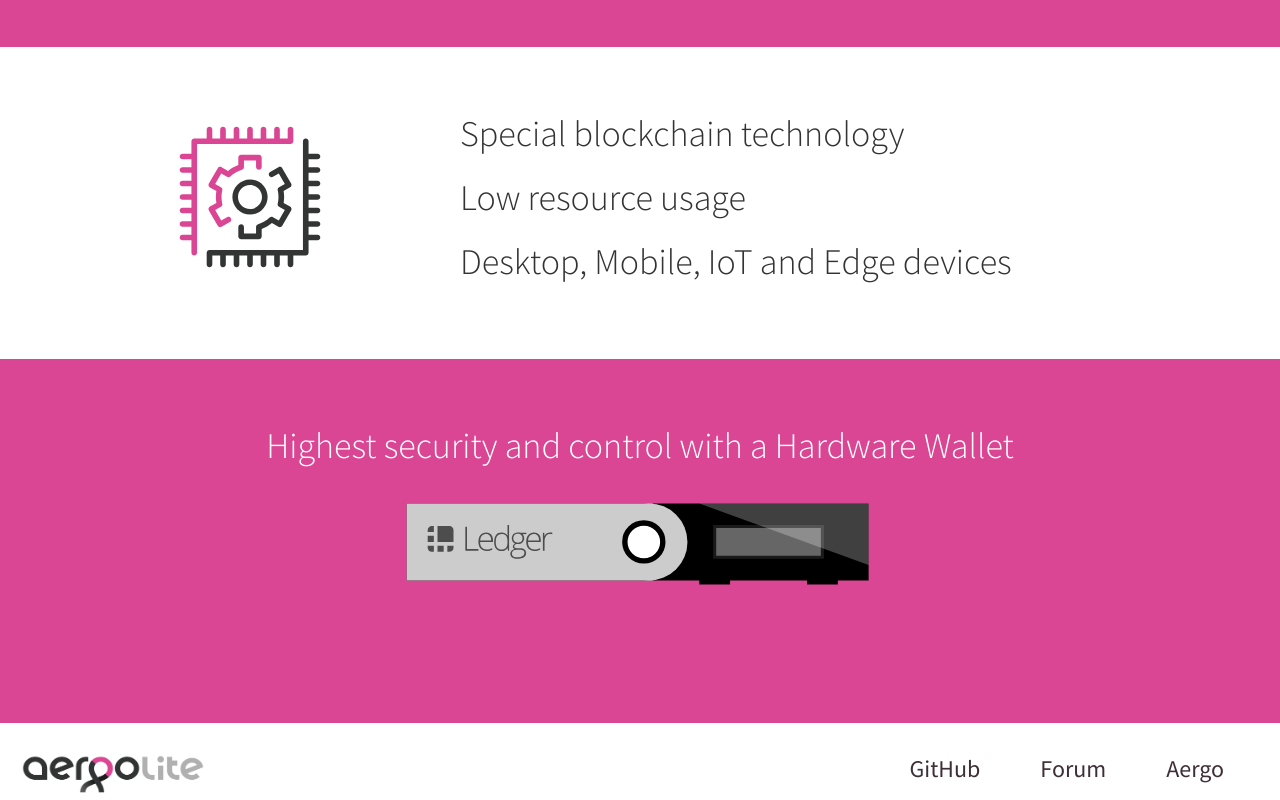
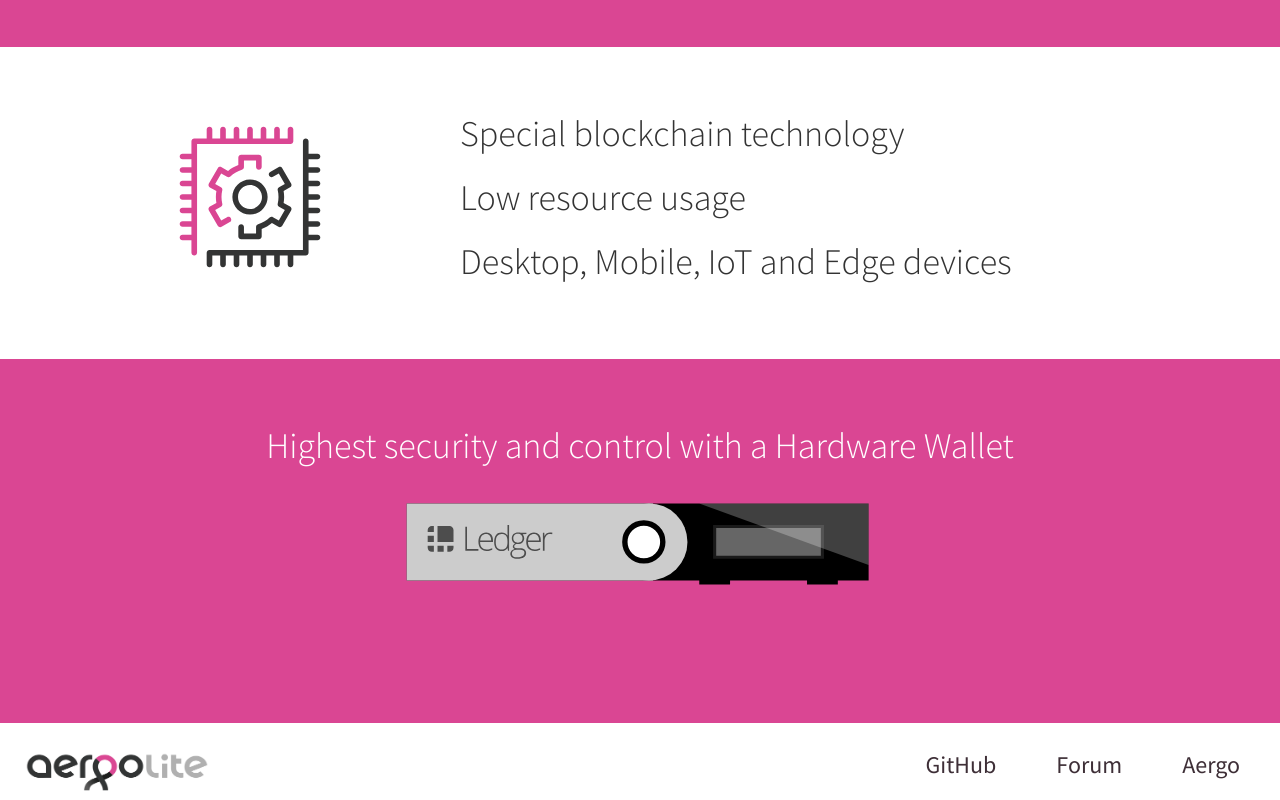
Before and after one commit to aergoio/aergolite-site, a plain HTML site: page index.html in a window 1280 px wide. Shown: the part 2431-3231 px from the top of the page. Drawn offline with Linux system fonts and the light colour scheme.

Commit message:
rewrite the menu

```diff
--- a/css/style.css
+++ b/css/style.css
@@ -188,50 +188,51 @@
   padding-bottom: 0
 }
 
-.navbar {
-  border-radius: unset;
-  margin-top: 25px
+.menu {
+  margin: 24px 0 13px 0;
+  display: flex;
 }
 
-.navbar-brand {
-  padding: 0
+.menu-brand {
+  height: 50px;
+  padding-left: 20px;
 }
 
-.navbar-right {
+.menu-right {
+  display: flex;
+  float: right;
   margin-right: 0;
+  margin-left: auto;
   padding-right: 10px;
-  margin-top: 10px
 }
 
-.navbar-nav>li>a {
+@media (max-width:620px) {
+  .menu {
+    display: block;
+  }
+  .menu-brand {
+    margin: auto;
+    float: none;
+    padding-left: 0;
+  }
+  .menu-right {
+    margin: auto;
+    float: none;
+    padding: 0;
+  }
+  .menu-right> div {
+    width: 33%;
+    text-align: center;
+  }
+}
+
+.menu-right>div>a {
   font-size: x-large;
   color: #3e2f37;
   padding: 0 30px
 }
 
-.nav>li>a:focus,
-.nav>li>a:hover {
+.menu-right>div>a:focus,
+.menu-right>div>a:hover {
   background-color: unset
 }
-
-.navbar-brand {
-  margin: auto;
-  float: none
-}
-
-@media (min-width:768px) {
-  .navbar-brand {
-    margin-left: 0!important
-  }
-}
-
-.nav {
-  display: flex
-}
-
-@media (max-width:767px) {
-  .navbar-nav {
-    margin-left: 0
-    padding-right: 0;
-  }
-}
--- a/index.html
+++ b/index.html
@@ -137,18 +137,16 @@
       </div>
     </div>
 
-    <nav class="navbar">
-      <div class="container-fluid">
-        <div class="navbar-header">
-          <img class="navbar-brand" src="images/aergolite_logo_border_880px.png">
-        </div>
-        <ul class="nav navbar-nav navbar-right">
-          <li><a href="https://github.com/aergoio/aergolite">GitHub</a></li>
-          <li><a href="forum">Forum</a></li>
-          <li><a href="https://aergo.io">Aergo</a></li>
-        </ul>
+    <div class="menu">
+      <div class="menu-header">
+        <img class="menu-brand" src="images/aergolite_logo_border_880px.png">
       </div>
-    </nav>
+      <div class="menu-right">
+        <div><a href="https://github.com/aergoio/aergolite">GitHub</a></div>
+        <div><a href="forum">Forum</a></div>
+        <div><a href="https://aergo.io">Aergo</a></div>
+      </div>
+    </div>
 
 
     <!-- JavaScript files placed at the end of the document so the pages load faster
```
